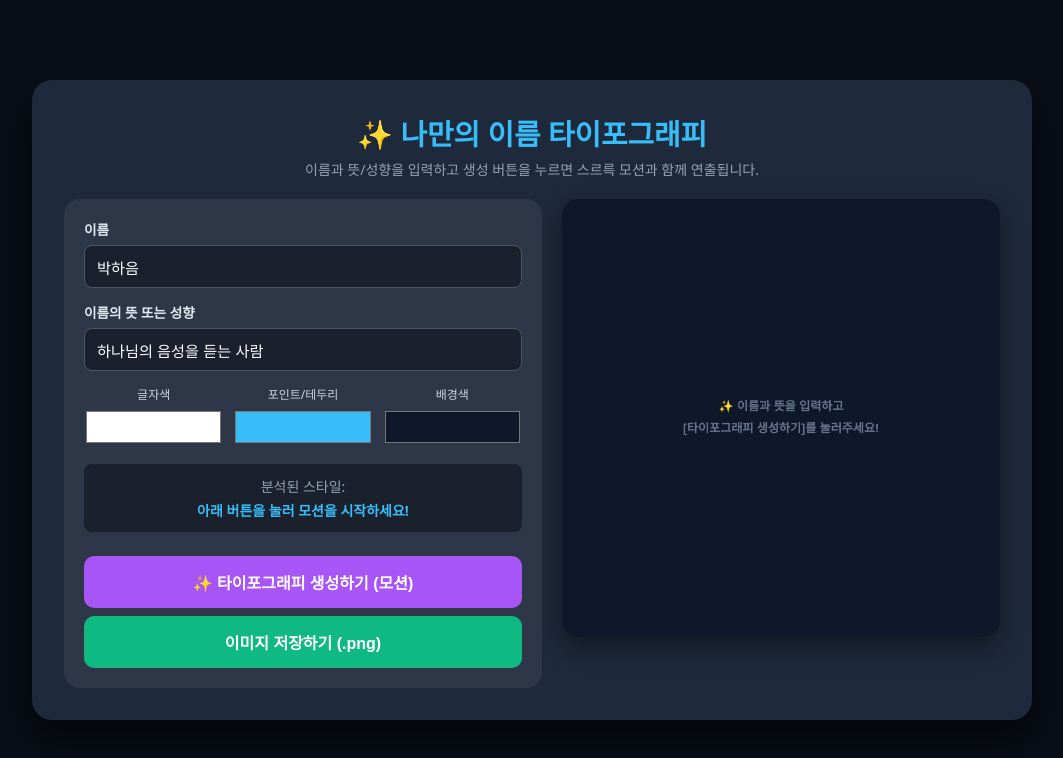
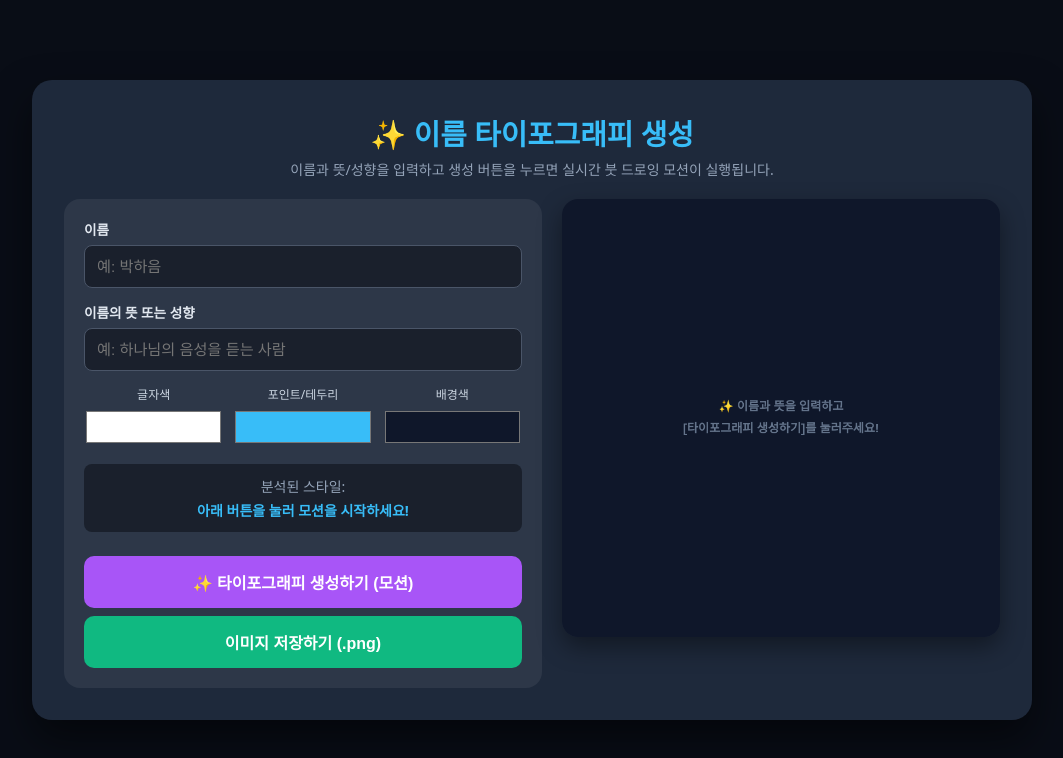
Before and after one commit to haeum11111/name-art, a plain HTML site: page index.html in a window 1280 px wide. Shown: the whole page, without its empty margins (108-1171 px from the left). Drawn offline with Linux system fonts and the light colour scheme; a web font is replaced by a local one.

Commit message:
Update index.html

```diff
--- a/index.html
+++ b/index.html
@@ -3,7 +3,7 @@
 <head>
   <meta charset="UTF-8">
   <meta name="viewport" content="width=device-width, initial-scale=1.0, maximum-scale=1.0, user-scalable=no">
-  <title>나만의 이름 타이포그래피</title>
+  <title>이름 타이포그래피 생성</title>
 
   <link rel="preconnect" href="https://fonts.googleapis.com">
   <link rel="preconnect" href="https://fonts.gstatic.com" crossorigin>
@@ -15,20 +15,21 @@
 
   <div class="app-container">
     <header>
-      <h1>✨ 나만의 이름 타이포그래피</h1>
-      <p>이름과 뜻/성향을 입력하고 생성 버튼을 누르면 스르륵 모션과 함께 연출됩니다.</p>
+      <h1>✨ 이름 타이포그래피 생성</h1>
+      <p>이름과 뜻/성향을 입력하고 생성 버튼을 누르면 실시간 붓 드로잉 모션이 실행됩니다.</p>
     </header>
 
     <main class="content-wrapper">
       <section class="control-panel">
         <div class="form-group">
           <label for="nameInput">이름</label>
-          <input type="text" id="nameInput" placeholder="예: 박하음" value="박하음">
+          <!-- value를 제거하고 placeholder만 남겨 바로 입력 가능하도록 수정 -->
+          <input type="text" id="nameInput" placeholder="예: 박하음">
         </div>
 
         <div class="form-group">
           <label for="meaningInput">이름의 뜻 또는 성향</label>
-          <input type="text" id="meaningInput" placeholder="예: 하나님의 음성을 듣는 사람" value="하나님의 음성을 듣는 사람">
+          <input type="text" id="meaningInput" placeholder="예: 하나님의 음성을 듣는 사람">
         </div>
 
         <div class="color-picker-group">
```
